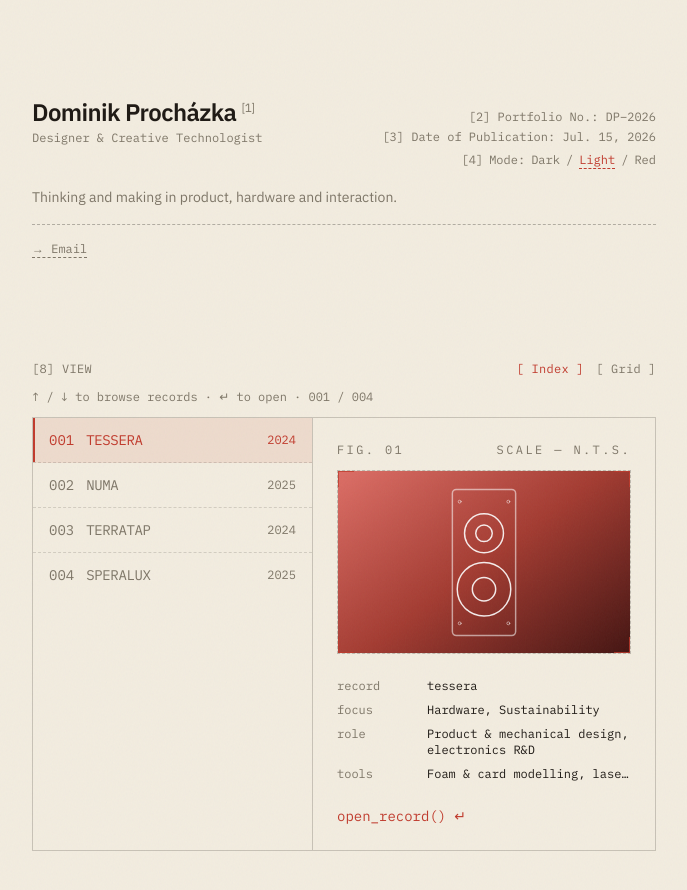
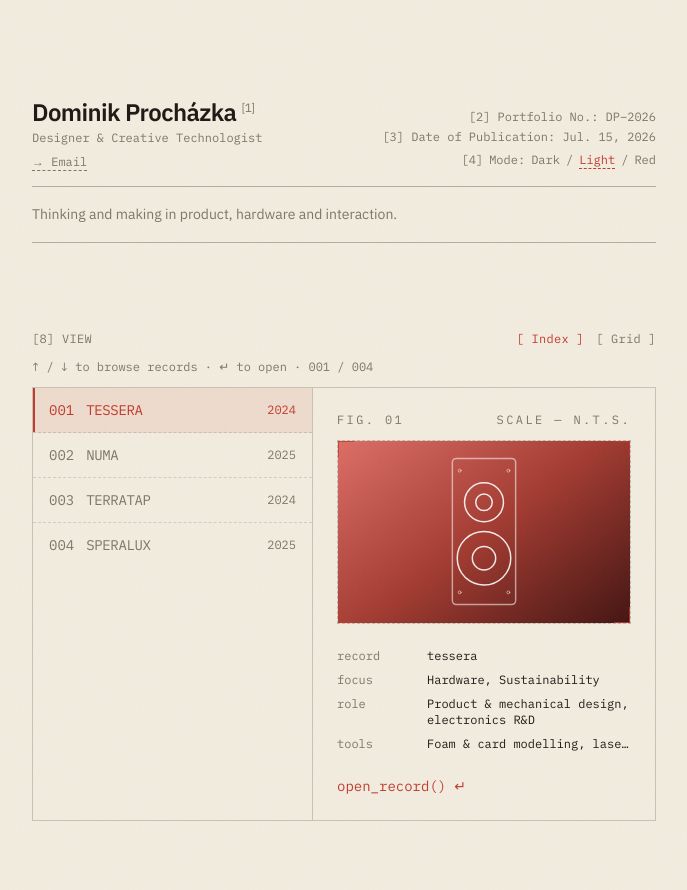
Before and after one commit to domproch/dominik-portfolio, a Next.js app: page / in a window 1280 px wide. Shown: the top 890 px of the page, without its empty margins (296-983 px from the left). Built offline with nearby package versions, Linux system fonts and the light colour scheme.

Commit message:
Move Email under role line, frame tagline with solid dividers

```diff
--- a/src/app/page.tsx
+++ b/src/app/page.tsx
@@ -20,6 +20,25 @@ export default function Home() {
               <p className="mt-0.5 font-mono text-xs text-muted">
                 Designer & Creative Technologist
               </p>
+              <p className="mt-2 font-mono text-xs text-muted">
+                {socials.map((social) => (
+                  <a
+                    key={social.label}
+                    href={social.href}
+                    target={
+                      social.href.startsWith("http") ? "_blank" : undefined
+                    }
+                    rel={
+                      social.href.startsWith("http")
+                        ? "noopener noreferrer"
+                        : undefined
+                    }
+                    className="underline decoration-dashed underline-offset-4 transition-colors hover:text-foreground"
+                  >
+                    {social.label}
+                  </a>
+                ))}
+              </p>
             </div>
             <div className="text-left font-mono text-xs leading-relaxed text-muted sm:text-right">
               <p>
@@ -36,27 +55,11 @@ export default function Home() {
             </div>
           </div>
 
-          <p className="max-w-md text-sm leading-relaxed text-muted">
+          <div className="border-t border-foreground/30" />
+          <p className="max-w-md py-4 text-sm leading-relaxed text-muted">
             Thinking and making in product, hardware and interaction.
           </p>
-
-          <div className="my-4 flex flex-wrap items-center gap-x-4 gap-y-2 border-t border-dashed border-foreground/30 pt-4 font-mono text-xs text-muted">
-            {socials.map((social) => (
-              <a
-                key={social.label}
-                href={social.href}
-                target={social.href.startsWith("http") ? "_blank" : undefined}
-                rel={
-                  social.href.startsWith("http")
-                    ? "noopener noreferrer"
-                    : undefined
-                }
-                className="underline decoration-dashed underline-offset-4 transition-colors hover:text-foreground"
-              >
-                {social.label}
-              </a>
-            ))}
-          </div>
+          <div className="border-t border-foreground/30" />
 
           {/*
           <p className="mt-4 text-lg font-medium tracking-tight sm:text-xl">
```
